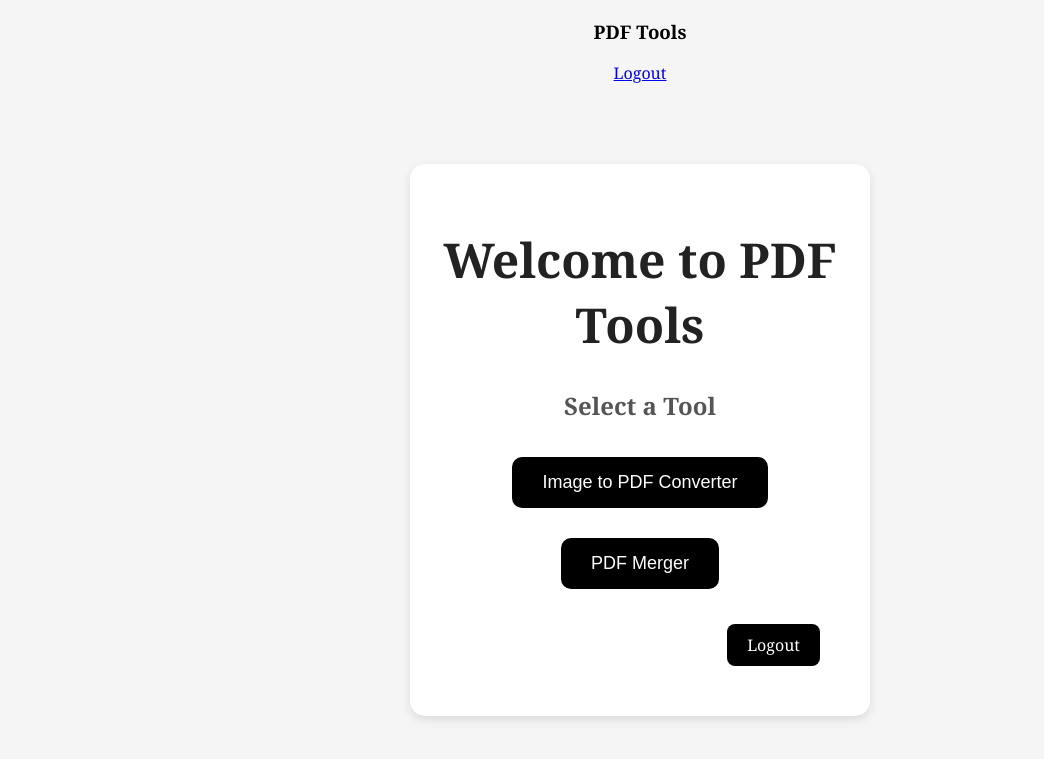
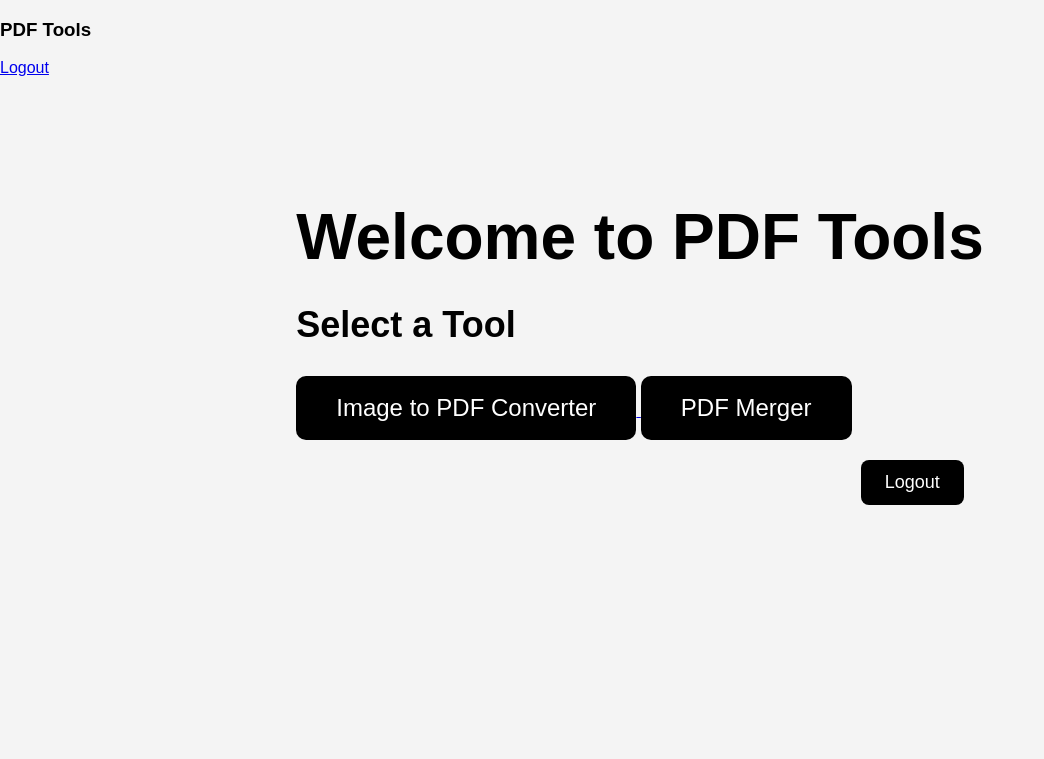
Before and after one commit to cheri-pixel/image_to_pdf-converter, a Flask app: page / in a window 1280 px wide. Shown: the top 759 px of the page, without its empty margins (0-1044 px from the left). Run offline with Flask 3, Linux system fonts and the light colour scheme; parts of the project's set-up code (start-up, migrations or seed data) failed here and were passed over.

Commit message:
Update style.css

```diff
--- a/static/style.css
+++ b/static/style.css
@@ -1,76 +1,12 @@
 body {
-
-    font-family: Georgia, 'Times New Roman', Times, serif;
-
-    background-color: #f5f5f5;
 
     margin: 0;
 
     padding: 0;
 
-    text-align: center;
+    background: #f4f4f4;
 
-}
-
-.container {
-
-    margin-top: 80px;
-
-}
-
-h1 {
-
-    color: #222;
-
-    font-size: 48px;
-
-}
-
-h2 {
-
-    color: #555;
-
-}
-
-button {
-
-    background-color: black;
-
-    color: white;
-
-    border: none;
-
-    padding: 15px 30px;
-
-    margin: 15px;
-
-    border-radius: 10px;
-
-    font-size: 18px;
-
-    cursor: pointer;
-
-}
-
-button:hover {
-
-    background-color: #333;
-
-}
-
-.card {
-
-    background: white;
-
-    width: 400px;
-
-    margin: auto;
-
-    padding: 30px;
-
-    border-radius: 15px;
-
-    box-shadow: 0px 4px 10px rgba(0,0,0,0.1);
+    font-family: Arial, sans-serif;
 
 }
 
@@ -88,6 +24,60 @@ button:hover {
 
 }
 
+.container {
+
+    display: flex;
+
+    flex-direction: column;
+
+    justify-content: center;
+
+    align-items: center;
+
+    margin-top: 80px;
+
+}
+
+h1 {
+
+    font-size: 64px;
+
+    margin-bottom: 20px;
+
+}
+
+h2 {
+
+    font-size: 36px;
+
+    margin-bottom: 30px;
+
+}
+
+button {
+
+    background: black;
+
+    color: white;
+
+    border: none;
+
+    padding: 18px 40px;
+
+    font-size: 24px;
+
+    border-radius: 10px;
+
+    cursor: pointer;
+
+}
+
+button:hover {
+
+    opacity: 0.85;
+
+}
+
 .logout-btn,
 .home-btn {
 
@@ -97,29 +87,10 @@ button:hover {
 
     color: white;
 
-    padding: 10px 20px;
+    padding: 12px 24px;
 
     border-radius: 8px;
 
-    font-size: 16px;
+    font-size: 18px;
 
 }
-
-.logout-btn:hover,
-.home-btn:hover {
-
-    opacity: 0.8;
-
-}
-
-#fileList {
-
-    margin-top: 20px;
-
-}
-
-#fileList div {
-
-    font-size: 14px;
-
-}
```
